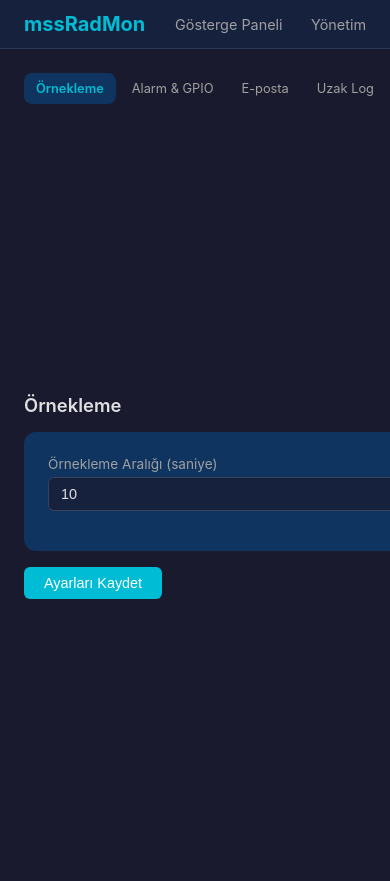
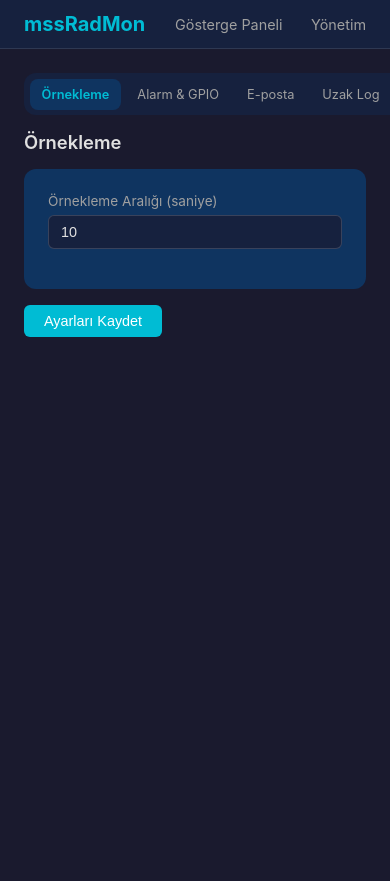
Before and after one commit to salperes/mssRadMon, a FastAPI app: template app/templates/admin.html in a window 390 px wide; the page is wider, and only the part inside the window is pictured. Run offline with FastAPI, Linux system fonts and the light colour scheme; the template is opened without the code that fills it, so the values that code supplies are empty; data comes from the database, SQL or seed files in the repository.

Commit message:
fix: admin sidebar layout — flex ile sol panel düzeltmesi
- grid yerine flex layout (daha güvenilir tarayıcı desteği)
- sidebar'a background panel eklendi
- container-wide sınıfı ile admin sayfası genişletildi
- sticky sidebar top offset düzeltmesi

Co-Authored-By: Claude Opus 4.6 (1M context) <noreply@anthropic.com>

```diff
--- a/app/static/css/style.css
+++ b/app/static/css/style.css
@@ -39,7 +39,7 @@ body {
 
 /* Container */
 .container { max-width: 960px; margin: 0 auto; padding: 1.5rem; }
-.container:has(.admin-layout) { max-width: 1100px; }
+.container-wide { max-width: 1100px; }
 
 /* Cards */
 .card {
@@ -175,21 +175,24 @@ body {
 
 /* Admin sidebar layout */
 .admin-layout {
-    display: grid;
-    grid-template-columns: 200px 1fr;
+    display: flex;
     gap: 1.5rem;
     min-height: calc(100vh - 60px);
 }
 .admin-sidebar {
+    flex: 0 0 200px;
     position: sticky;
-    top: 0;
-    align-self: start;
+    top: 60px;
+    align-self: flex-start;
     padding-top: 0.5rem;
 }
 .sidebar-nav {
     display: flex;
     flex-direction: column;
     gap: 2px;
+    background: var(--surface);
+    border-radius: 12px;
+    padding: 0.5rem;
 }
 .sidebar-link {
     display: block;
@@ -203,7 +206,7 @@ body {
 .sidebar-link:hover { background: rgba(255,255,255,0.05); color: var(--text); }
 .sidebar-link.active { background: var(--card); color: var(--accent); font-weight: 600; }
 
-.admin-content { min-width: 0; }
+.admin-content { flex: 1; min-width: 0; }
 .admin-section { display: none; }
 .admin-section.active { display: block; }
 .section-title { font-size: 1.15rem; font-weight: 600; margin-bottom: 1rem; }
@@ -216,17 +219,19 @@ body {
 }
 .save-msg.show { display: inline; }
 
-@media (max-width: 700px) {
-    .admin-layout { grid-template-columns: 1fr; }
+@media (max-width: 600px) {
+    .admin-layout { flex-direction: column; gap: 0; }
     .admin-sidebar {
+        flex: none;
         position: static;
         padding-top: 0;
+        margin-bottom: 1rem;
     }
     .sidebar-nav {
         flex-direction: row;
         overflow-x: auto;
         gap: 0.25rem;
-        padding-bottom: 0.5rem;
+        padding: 0.35rem;
     }
     .sidebar-link {
         white-space: nowrap;
--- a/app/templates/admin.html
+++ b/app/templates/admin.html
@@ -1,5 +1,6 @@
 {% extends "base.html" %}
 {% block title %}Yönetim — mssRadMon{% endblock %}
+{% block container_class %}container-wide{% endblock %}
 
 {% block content %}
 <div class="admin-layout">
--- a/app/templates/base.html
+++ b/app/templates/base.html
@@ -15,7 +15,7 @@
             <a href="/admin" class="{% if active == 'admin' %}active{% endif %}">Yönetim</a>
         </div>
     </nav>
-    <main class="container">
+    <main class="container {% block container_class %}{% endblock %}">
         {% block content %}{% endblock %}
     </main>
     {% block scripts %}{% endblock %}
```
